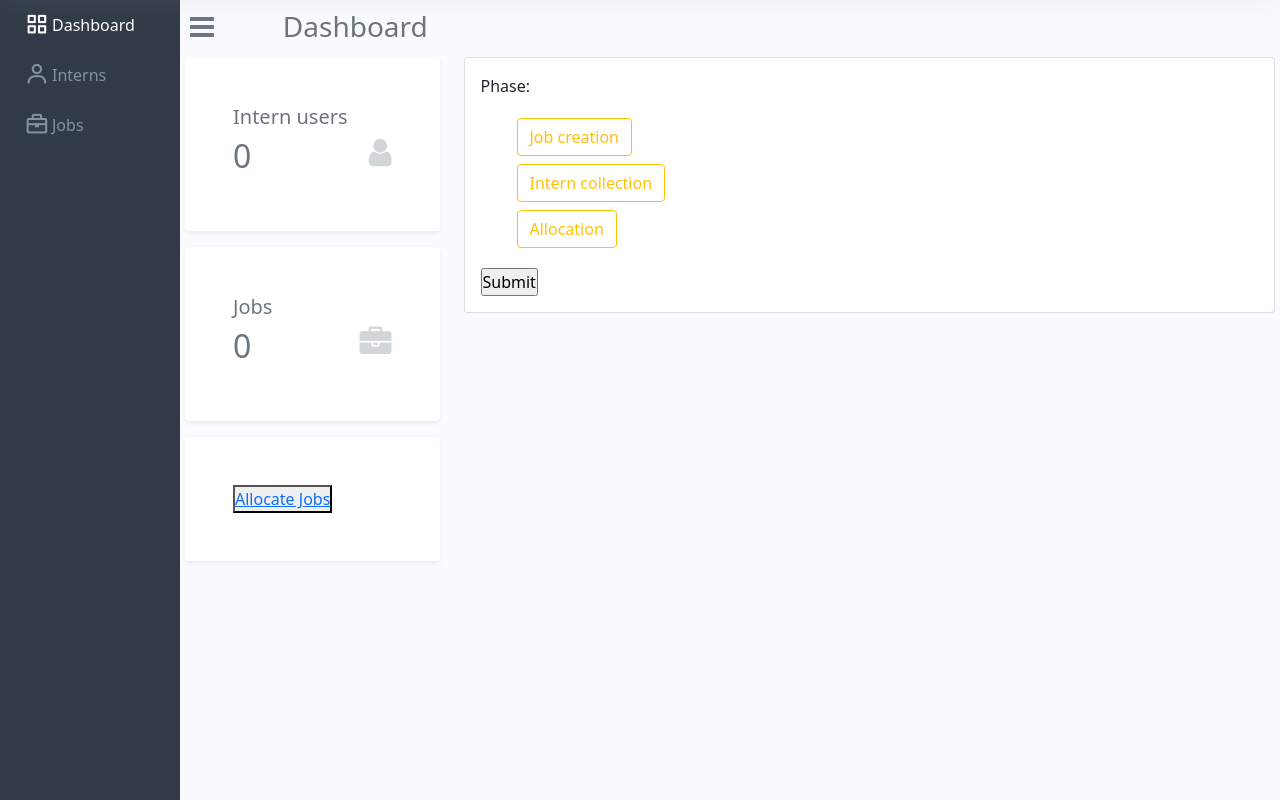
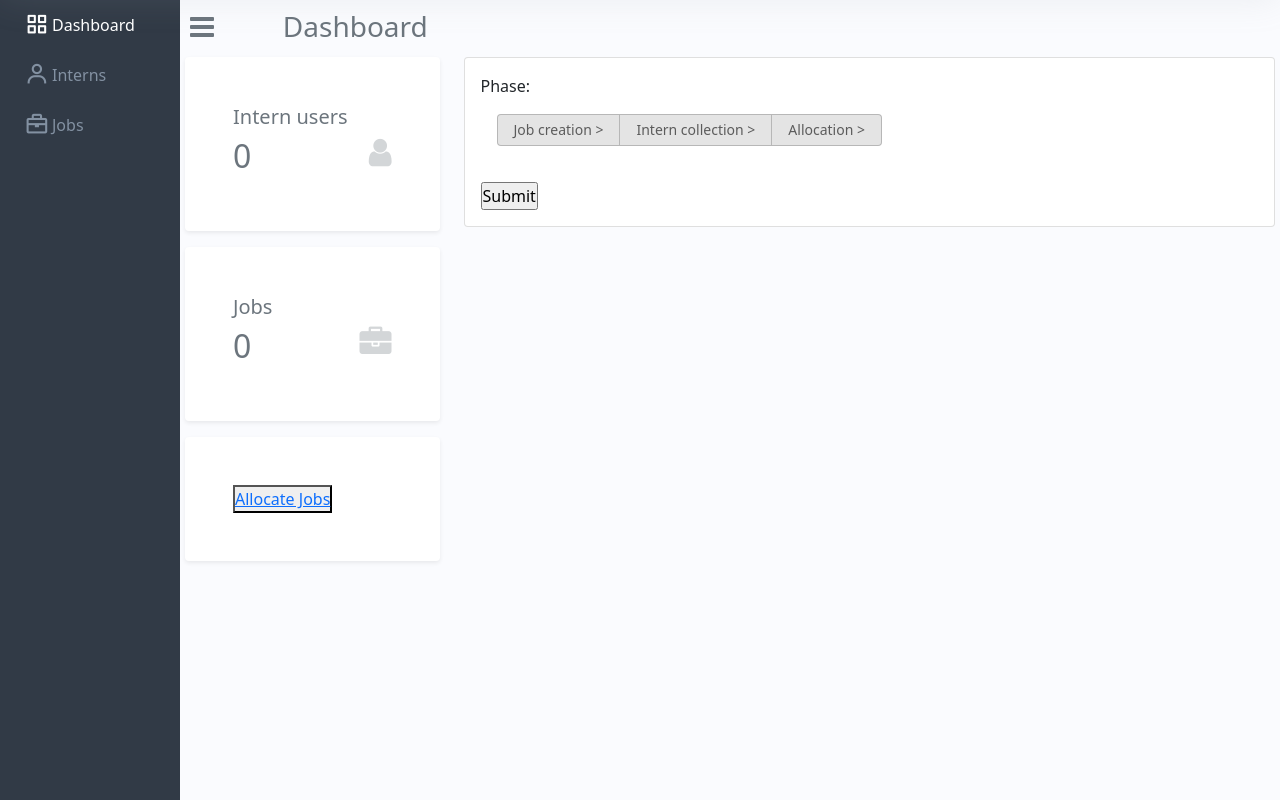
Before and after one commit to jonny-dain/Gradrotate, a Django app: page /admin_interface/ in a window 1280 px wide. Shown: the part 64-864 px from the top of the page. Run offline with Django 4.2, Linux system fonts and the light colour scheme; some libraries are stand-ins or nearby versions; some web fonts are replaced.

```diff
--- a/dashboard/templates/dashboard/dashboard.html
+++ b/dashboard/templates/dashboard/dashboard.html
@@ -435,10 +435,9 @@
 
             <a href="../../form/student_form/skills" class="back-button p-2 m-2 text-center" style="display: inline;text-decoration:none">Back</a>
 
+            <a href="../../form/student_form/complete" class="save-button p-2 m-2 text-center" style="display: inline;text-decoration:none">Save and continue</a>
 
 
-
-            <button class="save-button p-2 m-2" type="submit" name ="Submit" value="Next">Save and continue</button>
 
 
     </div>
--- a/dashboard/views.py
+++ b/dashboard/views.py
@@ -50,11 +50,9 @@ def preference(request):
 
     counter = 0
     for job in jobs:
-        print("here")
         counter += 1
         if not InternPreference.objects.filter(intern = request.user.intern, job = job).exists():
             InternPreference.objects.create(intern = request.user.intern, job = job, preference = counter)
-            print("created preferences")
 
 
     #HAS TO CHANGE
@@ -212,7 +210,6 @@ def preference(request):
 
 def sort(request):
     preference_pks_order = request.POST.getlist('preference_order')
-    print(str(preference_pks_order))
     intern_preferences = []
 
     for idx, preference_pk in enumerate(preference_pks_order, start=1):
--- a/interface/forms.py
+++ b/interface/forms.py
@@ -14,7 +14,7 @@ class AdminForm(ModelForm):
         ('Allocation','Allocation'),
     )
 
-    phase = forms.ChoiceField(choices = PHASES , widget=forms.RadioSelect(attrs={'class' : 'btn-check'}))
+    phase = forms.ChoiceField(choices = PHASES , widget=forms.RadioSelect(attrs={'class' : 'btn-check', 'onchange': 'submit();'}))
 
     class Meta:
         model = Admin
--- a/interface/templates/interface/interface.html
+++ b/interface/templates/interface/interface.html
@@ -107,16 +107,18 @@
 
                         {% csrf_token %}
                         {{form.as_p}}
-                        <ul class="donate-now">
+                        <div class="switch-field">
                         {% for checkbox in form.phase %}
 
                             {{ checkbox.tag }}
 
 
-                            <label class="btn btn-outline-warning m-1" for="id_phase_{{ forloop.counter0 }}">{{ checkbox.choice_label }}</label><br>
+                            <label for="id_phase_{{ forloop.counter0 }}">{{ checkbox.choice_label }} ></label>
 
                         {% endfor %}
-                        </ul>
+
+
+                        </div>
 
 
                         <!--
--- a/interface/templates/interface/jobs.html
+++ b/interface/templates/interface/jobs.html
@@ -86,11 +86,8 @@
                                     <td style="min-width:100px">{{job.email}}</td>
 
                                     <td style="min-width:150px">
-                                        {% if job.progress == 3 %}
                                         <progress value="{{intern.progress}}" max="3"> </progress>
-                                        {% else %}
-                                        <progress value="{{intern.progress}}" max="3"> </progress>
-                                        {% endif %}
+
                                         </td>
                                     <td style="min-width:100px"><a href="{% url 'deleteJob' job.id %}">Delete</a></td>
 
--- a/interface/views.py
+++ b/interface/views.py
@@ -31,7 +31,7 @@ def admin_interface(request):
 
     if request.method == 'POST':
         form = AdminForm(request.POST, instance= admin)
-        print('here')
+
         if form.is_valid():
             #gathers all the skills
             form.save()
--- a/static/css/style.css
+++ b/static/css/style.css
@@ -515,6 +515,7 @@ a.active, a:hover{
   border-radius: 30px;
 }
 
+
 .skill-bar{
   position: relative;
   display: inline-flex;
@@ -533,3 +534,84 @@ a.active, a:hover{
   border-radius: 10px;
   text-align: center;
 }
+
+/* Student preference in complete form */
+.preference-options{
+  max-width: 25rem;
+  padding: 20px;
+  position: relative;
+  display: flex;
+  flex-direction: column;
+  margin: 5px;
+  border-radius: 10px;
+  background-color: #d2dadf;
+
+}
+
+
+
+
+
+
+
+
+
+/* admin change phase buttons */
+.switch-field {
+	display: flex;
+	margin-bottom: 36px;
+	overflow: hidden;
+  line-height: 2.5em;
+  padding-left: 1em;
+  padding-right: 2em;
+
+  /* round arrow corner, the shorthand property doesn't accept "inherit" so it is set to 4px */
+
+
+  /* rotate right arrow squares 45 deg to point right */
+
+
+}
+
+.switch-field input {
+	position: absolute !important;
+	clip: rect(0, 0, 0, 0);
+	height: 1px;
+	width: 1px;
+	border: 0;
+	overflow: hidden;
+  border-radius: 0px 4px 0px 0px; /* round arrow corner, the shorthand property doesn't accept "inherit" so it is set to 4px */
+
+
+}
+
+.switch-field label {
+	background-color: #e4e4e4;
+	color: rgba(0, 0, 0, 0.6);
+	font-size: 14px;
+	line-height: 1;
+	text-align: center;
+	padding: 8px 16px;
+	margin-right: -1px;
+	border: 1px solid rgba(0, 0, 0, 0.2);
+	transition: all 0.1s ease-in-out;
+
+
+}
+
+.switch-field label:hover {
+	cursor: pointer;
+}
+
+.switch-field input:checked + label {
+	background-color: #a5dc86;
+	box-shadow: none;
+}
+
+.switch-field label:first-of-type {
+	border-radius: 4px 0 0 4px;
+}
+
+.switch-field label:last-of-type {
+	border-radius: 0 4px 4px 0;
+}
--- a/users/templates/users/student_form2.html
+++ b/users/templates/users/student_form2.html
@@ -29,7 +29,7 @@
             <div class="card-body">
             Preferred office location *
 
-            {{form.pref_location}}
+            {{form.location}}
             </div>
         </div>
     </row>
@@ -38,7 +38,7 @@
             <div class="card-body">
             Preferred amount of days in the office a week *
             <!--{{form.email.label}} -->
-            {{form.remote_option}}
+            {{form.remote}}
             </div>
 
         </div>
```
Also changed, not shown: interface/templates/interface/interns.html (+3 -5 lines), users/forms.py (+8 -6 lines), users/templates/users/student_complete.html (+20 -5 lines), users/templates/users/student_form3.html (+25 -0 lines), users/views.py (+10 -6 lines).
